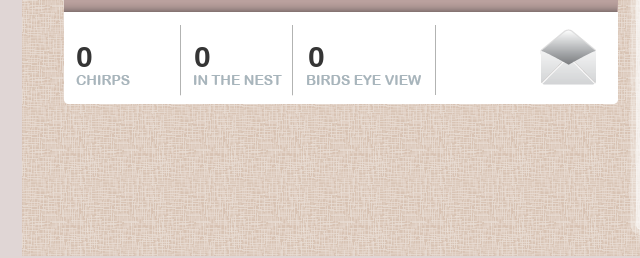
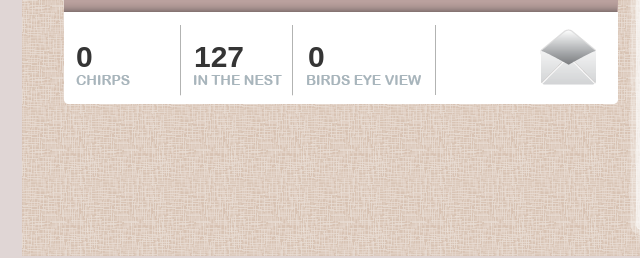
Before and after one commit to sumeetjain/chirp, a plain HTML site: page index.html in a window 1280 px wide. Shown: the part 494-752 px from the top of the page, 170-810 px from the left. Drawn offline with nearby package versions, Linux system fonts and the light colour scheme.

Commit message:
127 in the nest

```diff
--- a/index.html
+++ b/index.html
@@ -23,7 +23,7 @@
     </div>
 
     <span id="stat1">0</span>
-    <span id="stat2">0</span>
+    <span id="stat2">127</span>
     <span id="stat3">0</span>
 
     <!-- $$$$$$$$$$$$$$$$$$$$$$$$$$$$$$$$$$$$$$$$$$$$$$$$$$$$$$$$$$$$$$$$$$ -->
```
